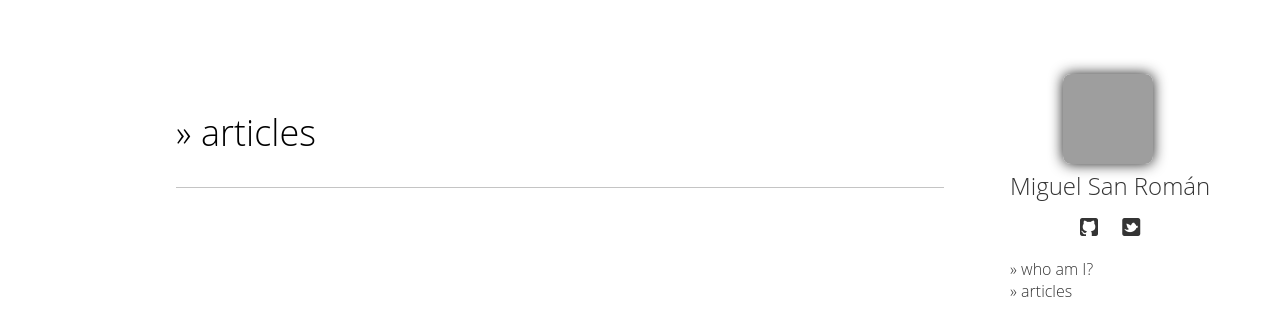
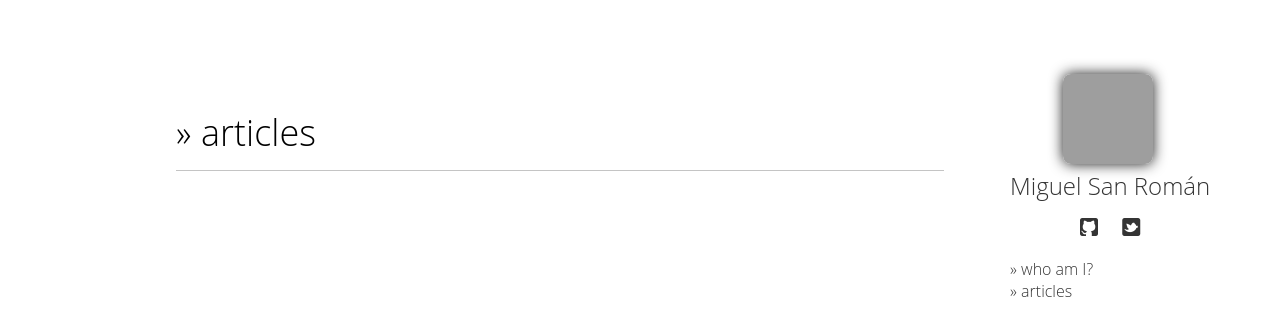
Before and after one commit to msanroman/msanroman.github.com, a Jekyll site: the page built from index.html, in a window 1280 px wide. Shown: the top 336 px of the page. Built offline with Jekyll 4.4.1, drawn with Linux system fonts in a browser that asks for light colours; nearby versions of some CDN libraries; some web fonts are replaced; Markdown is read by kramdown in place of the engine named in the settings; the list of posts is cut into pages by our own code; grey boxes are pictures that could not be loaded.

Commit message:
migrating posts

```diff
--- a/css/medium.css
+++ b/css/medium.css
@@ -13,7 +13,7 @@ h1, h2, h3, h4 {
 h1 {
     border-bottom: 1px solid #C4C4C4;
     font-size: 36px;
-    padding: 30px 0px;
+    padding: 30px 0px 13px;
 }
 h2 {
     font-size: 1.5em;
--- a/css/style.css
+++ b/css/style.css
@@ -15,7 +15,7 @@ h1, h2, h3, h4 {
 h1 {
     border-bottom: 1px solid #C4C4C4;
     font-size: 36px;
-    padding: 30px 0px;
+    padding: 30px 0px 13px;
 }
 
 h2 {
```
